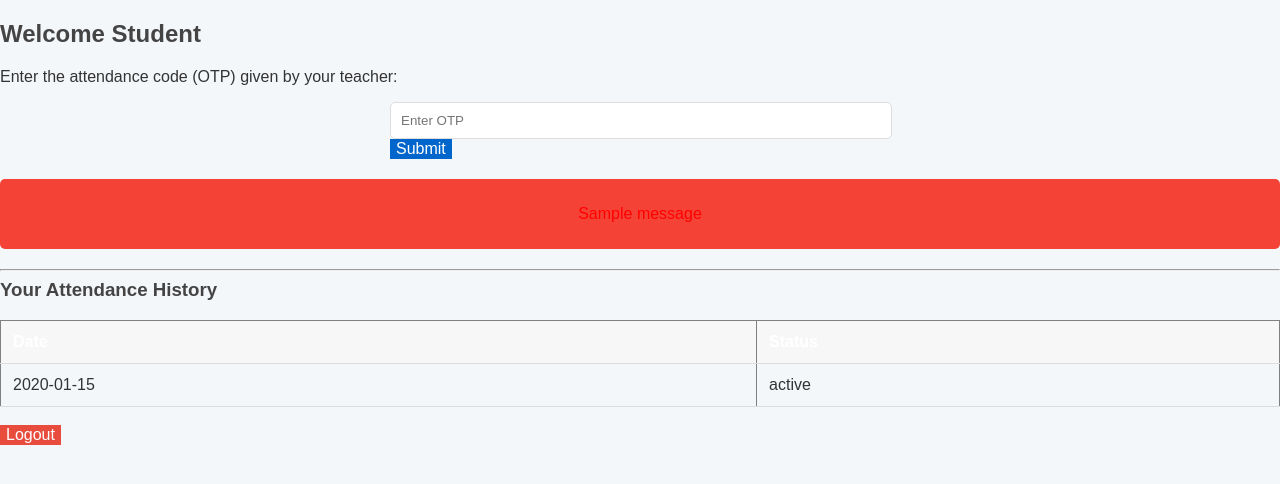
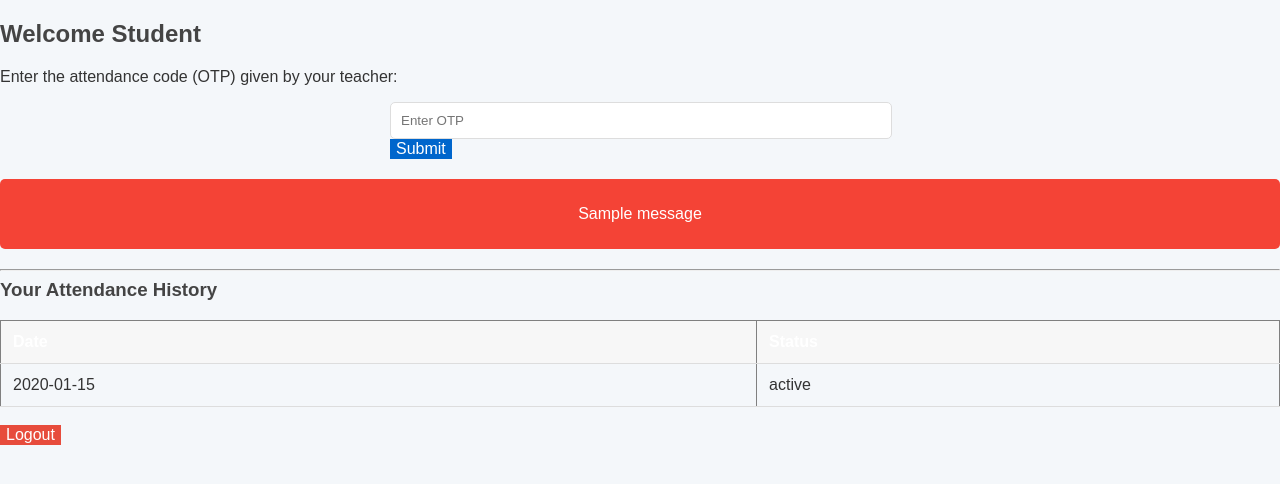
Before and after one commit to master-PA/Attendance-Code-, a Flask app: template templates/student.html in a window 1280 px wide. Shown: the top 484 px of the page. Run offline with Flask 3, Linux system fonts and the light colour scheme; the template is opened without the code that fills it: most values are stand-ins (such as "Sample title", 1, 10 or a date in 2020); one stand-in notice (Sample message) is shown.

Commit message:
Update student.html

```diff
--- a/templates/student.html
+++ b/templates/student.html
@@ -20,9 +20,9 @@
         <!-- Flash Messages -->
         {% with messages = get_flashed_messages() %}
           {% if messages %}
-            <div class="flash">
+            <div class="flash error">
               {% for message in messages %}
-                <p style="color:red;">{{ message }}</p>
+                <p>{{ message }}</p>
               {% endfor %}
             </div>
           {% endif %}
```
